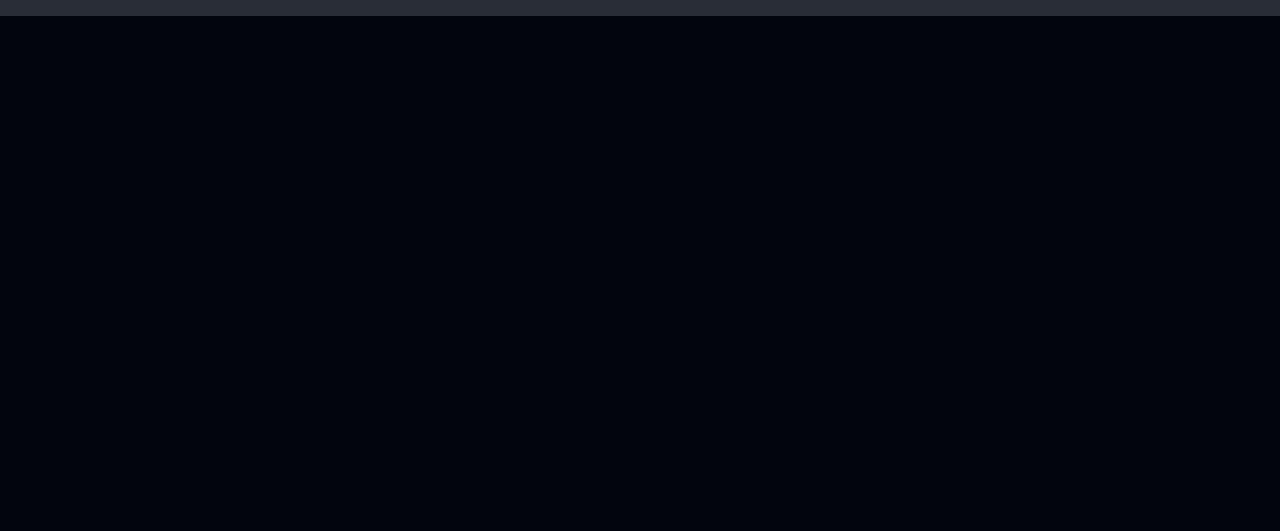
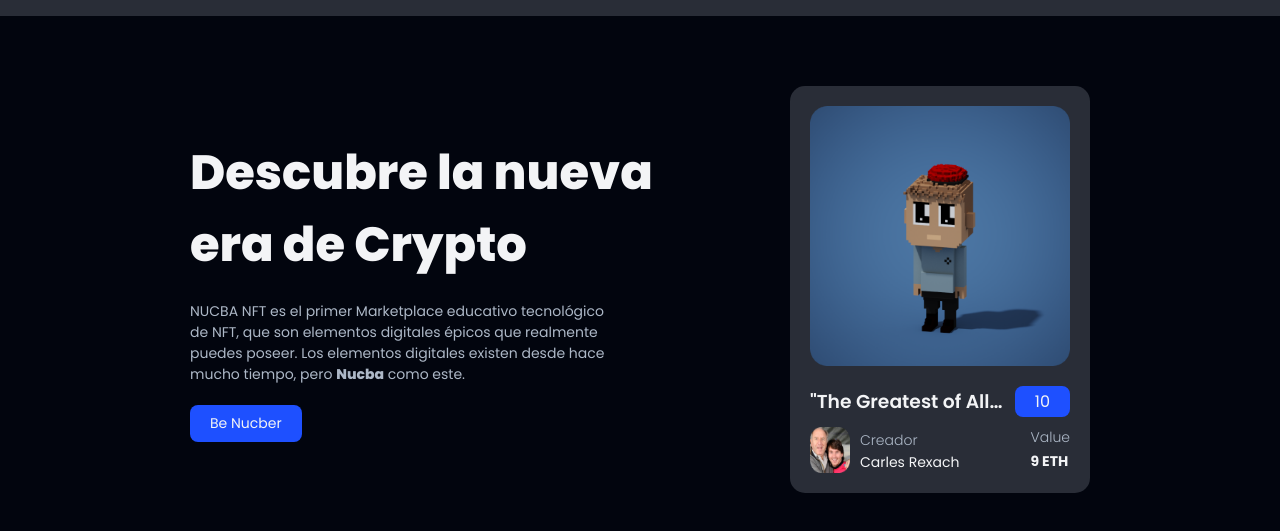
Before and after one commit to MigueAR30/NUCBA-NFT, a plain HTML site: page index.html in a window 1280 px wide. Shown: the part 49-580 px from the top of the page. Drawn offline with Linux system fonts and the light colour scheme.

Commit message:
Add: section hero

```diff
--- a/assets/styles.css
+++ b/assets/styles.css
@@ -3,9 +3,6 @@
 font-family: 'Roboto', sans-serif; */
 
 @import url("https://fonts.googleapis.com/css2?family=Poppins:wght@300;400;500;600;700;800;900&family=Roboto&display=swap");
-
-/* TODO:
-ELIMINAR EL BACKGROUND */
 
 :root {
   /* bg-colors */
@@ -28,12 +25,14 @@ ELIMINAR EL BACKGROUND */
 
   /* fonts */
   --font-poppins: "Poppins";
-  --font-sm: 14px;
   --font-light: 300;
   --font-regular: 400;
   --font-semibold: 600;
   --font-bold: 700;
   --font-black: 800;
+
+  --font-sm: 14px;
+  --font-xl: 48px;
 }
 
 * {
@@ -44,9 +43,12 @@ ELIMINAR EL BACKGROUND */
   text-decoration: none;
   font-family: var(--font-poppins), sans-serif;
 }
-
+/* TODO:
+ELIMINAR EL BACKGROUND
+COLOR DE LOS TEXTOS EN EL BODY */
 body {
   background: var(--backgrounds);
+  color: var(--text-white);
 }
 
 /* Header */
@@ -95,3 +97,127 @@ body {
   font-weight: var(--font-semibold);
   color: var(--text-white);
 }
+
+/* MAIN */
+
+main {
+  display: flex;
+  flex-direction: column;
+  justify-content: center;
+  align-items: center;
+  width: 100%;
+}
+
+/* HERO */
+#hero {
+  margin-top: 65px;
+  padding: 70px 0;
+  max-width: 1200px;
+  display: flex;
+  justify-content: center;
+  align-items: center;
+}
+
+/* TODO: ELIMINAR BACKGROUND */
+.hero-info {
+  /* background-color: green; */
+  display: flex;
+  align-items: flex-start;
+  flex-direction: column;
+  gap: 20px;
+  width: 50%;
+}
+
+.hero-info-h1 {
+  font-size: var(--font-xl);
+  font-weight: var(--font-black);
+  color: var(--text-white);
+  min-width: 500px;
+  width: 80%;
+}
+
+.hero-info p {
+  font-size: var(--font-sm);
+  width: 70%;
+  color: var(--text-gray);
+}
+
+.hero-info p > span {
+  font-weight: var(--font-black);
+}
+
+.btn {
+  font-size: var(--font-sm);
+  color: var(--text-white);
+  background-color: var(--primary);
+  display: flex;
+  padding: 8px 20px;
+  border-radius: 8px;
+}
+
+.hero-card {
+  background: var(--secondary);
+  padding: 20px;
+  border-radius: 15px;
+  display: flex;
+  flex-direction: column;
+  justify-content: center;
+  width: 300px;
+  gap: 20px;
+}
+
+.hero-card-info {
+  display: flex;
+  flex-direction: column;
+  gap: 10px;
+}
+
+.hero-card-top {
+  display: flex;
+  align-items: center;
+  justify-content: space-around;
+  gap: 10px;
+}
+
+.hero-card-top h3 {
+  white-space: nowrap;
+  text-overflow: ellipsis;
+  overflow: hidden;
+  font-weight: var(--font-semibold);
+}
+
+.hero-card-top span {
+  padding: 3px 20px;
+  background: var(--primary);
+  border-radius: 8px;
+}
+
+.hero-card-bottom {
+  display: flex;
+  justify-content: space-between;
+}
+
+.hero-card-creator {
+  display: flex;
+  gap: 10px;
+}
+
+.hero-card-creator img {
+  width: 40px;
+}
+
+.hero-card-creator span,
+.hero-card-price p {
+  color: var(--text-gray);
+  font-size: var(--font-sm);
+  font-weight: var(--font-light);
+}
+
+.creator-info p,
+.hero-card-price span {
+  font-size: var(--font-sm);
+}
+
+.hero-card-price span {
+  font-weight: var(--font-bold);
+}
--- a/index.html
+++ b/index.html
@@ -26,5 +26,47 @@
         />
       </nav>
     </header>
+
+    <main>
+      <!-- HERO -->
+      <section id="hero">
+        <div class="hero-info">
+          <h1 class="hero-info-h1">Descubre la nueva era de Crypto</h1>
+          <p>
+            NUCBA NFT es el primer Marketplace educativo tecnológico de NFT, que
+            son elementos digitales épicos que realmente puedes poseer. Los
+            elementos digitales existen desde hace mucho tiempo, pero
+            <span>Nucba</span> como este.
+          </p>
+          <a href="#" class="btn">Be Nucber</a>
+        </div>
+        <div class="hero-card">
+          <img src="assets/img/hero/hero-card.png" alt="hero card img" />
+          <!-- primera parte de arriba -->
+          <div class="hero-card-info">
+            <div class="hero-card-top">
+              <h3>"The Greatest of All Time"</h3>
+              <span>10</span>
+            </div>
+            <!-- parte de abajo -->
+            <div class="hero-card-bottom">
+              <!-- creador -->
+              <div class="hero-card-creator">
+                <img src="assets/img/hero/creator.png" alt="img creator" />
+                <div class="creator-info">
+                  <span>Creador</span>
+                  <p>Carles Rexach</p>
+                </div>
+              </div>
+              <!-- price -->
+              <div class="hero-card-price">
+                <p>Value</p>
+                <span>9 ETH</span>
+              </div>
+            </div>
+          </div>
+        </div>
+      </section>
+    </main>
   </body>
 </html>
```
